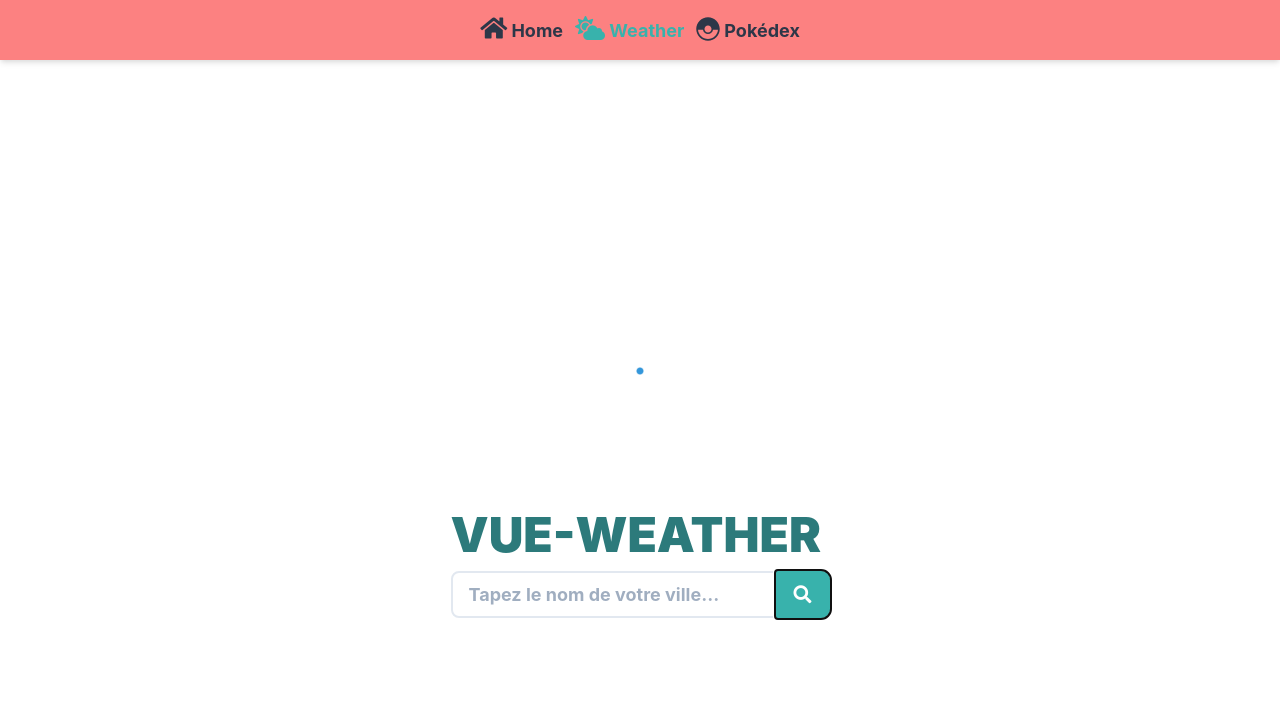
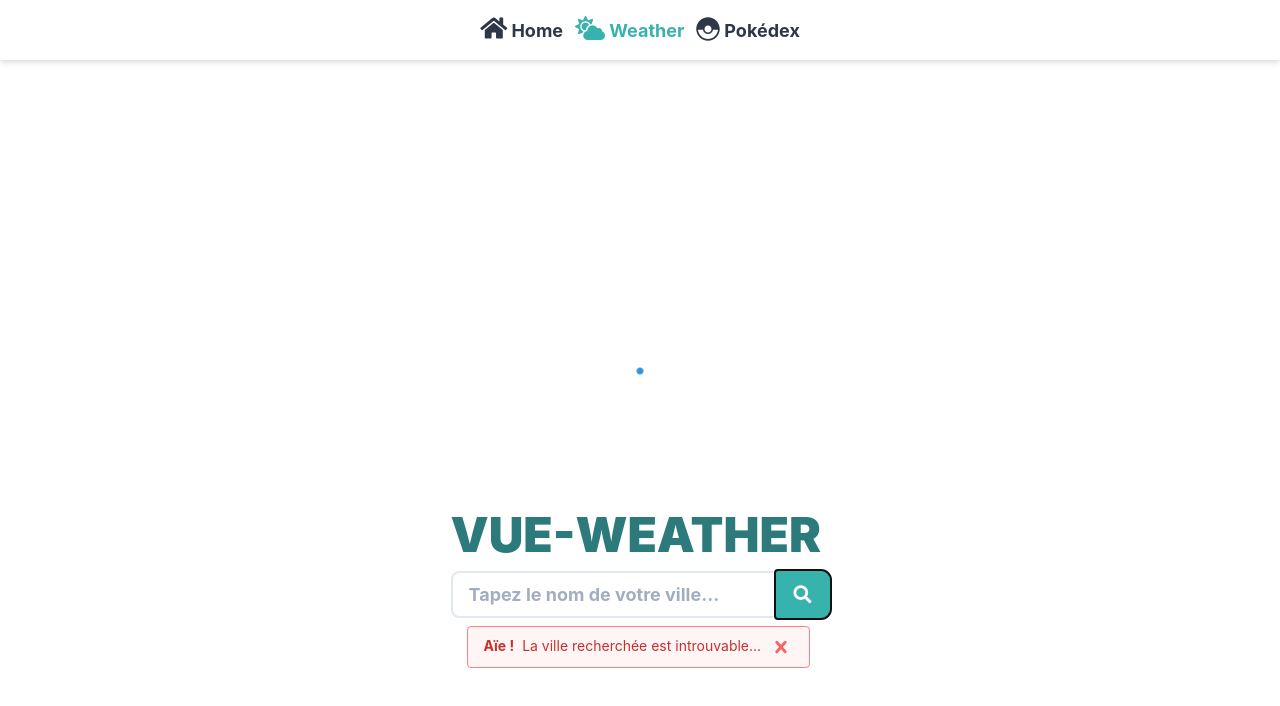
Before and after one commit to Lazzzer/vue-playground, a Vue app: page /weather in a window 1280 px wide. Both pictures are taken after a click on the button 802 px from the left and 594 px from the top of the page. Shown: the top 706 px of the page. Built offline with nearby package versions, Linux system fonts and the light colour scheme; no server answers.

Commit message:
Weather: Error handling for the name input

```diff
--- a/src/views/Weather.vue
+++ b/src/views/Weather.vue
@@ -4,9 +4,9 @@
     <div>
       <img alt="Vue logo" src="../assets/weather-anim.gif" class="block m-auto h-64 w-auto">
       <h1 class="text-5xl font-black text-teal-700 uppercase">Vue-Weather</h1>
-        <form class="w-full max-w-sm">
-          <div class="flex items-center">
-            <input v-model="cityName"
+        <form @submit.prevent class="relative w-full max-w-sm">
+          <div class=" flex items-center">
+            <input v-model="cityName" @keydown.enter.prevent @keyup.enter="onSubmit"
               class="bg-white outline-none focus:border-teal-500 border-2 border-gray-300 rounded-l-lg py-2 px-4 block w-full appearance-none leading-normal text-lg text-teal-800 font-bold"
               type="text" placeholder="Tapez le nom de votre ville...">
             <button class="flex-shrink-0 bg-teal-500 hover:bg-teal-700 border-teal-500 hover:border-teal-700 border-2 text-white py-2 px-4 rounded-r-lg text-lg appearance-none outline-none"
@@ -15,6 +15,18 @@
             </button>
           </div>
         </form>
+        <div v-if="hasError" class="absolute mt-2 error-message text-sm ml-4">
+          <div class="bg-red-100 border border-red-400 text-red-700 px-4 py-2 rounded relative flex" role="alert">
+            <strong class="font-bold mr-2">Aïe ! </strong>
+            <span class="block sm:inline mr-2">La ville recherchée est introuvable...</span>
+              <svg
+                @click="hasError = false"
+                class="inline fill-current h-6 w-6 text-red-500"
+                role="button" xmlns="http://www.w3.org/2000/svg"
+                viewBox="0 0 20 20"><title>Close</title>
+                <path d="M14.348 14.849a1.2 1.2 0 0 1-1.697 0L10 11.819l-2.651 3.029a1.2 1.2 0 1 1-1.697-1.697l2.758-3.15-2.759-3.152a1.2 1.2 0 1 1 1.697-1.697L10 8.183l2.651-3.031a1.2 1.2 0 1 1 1.697 1.697l-2.758 3.152 2.758 3.15a1.2 1.2 0 0 1 0 1.698z"/></svg>
+          </div>
+        </div>
     </div>
   </div>
   <div v-else class="h-full bg-gray-600">
@@ -30,19 +42,24 @@ export default {
   data() {
     return {
       hasCityName: false,
-      cityName: ''
+      cityName: '',
+      hasError: false
     }
   },
   methods: {
     onSubmit () {
       console.log(this.cityName)
         axios.get(`https://api.openweathermap.org/data/2.5/weather?q=${this.cityName}&APPID=5930ff12f2a177a4379b45eb1959f053`)
-        .then(res => console.log(res))
-        .catch(error => console.log(error));
+        .then(res => {
+          console.log(res)
+          this.$store.state.minifyNavbar = true;
+          this.hasCityName = true;
+        })
+        .catch(error => {
+          console.log(error);
+          this.hasError = true;
+        });
     }
-  },
-  mounted() {
-    this.$store.state.minifyNavbar = true;
   },
   destroyed() {
     this.$store.state.minifyNavbar = false;
```
